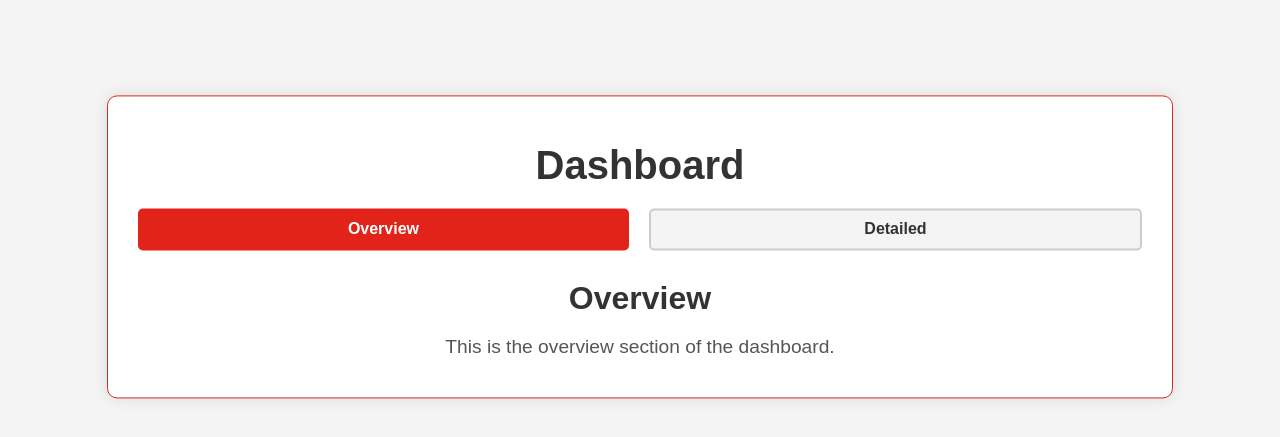
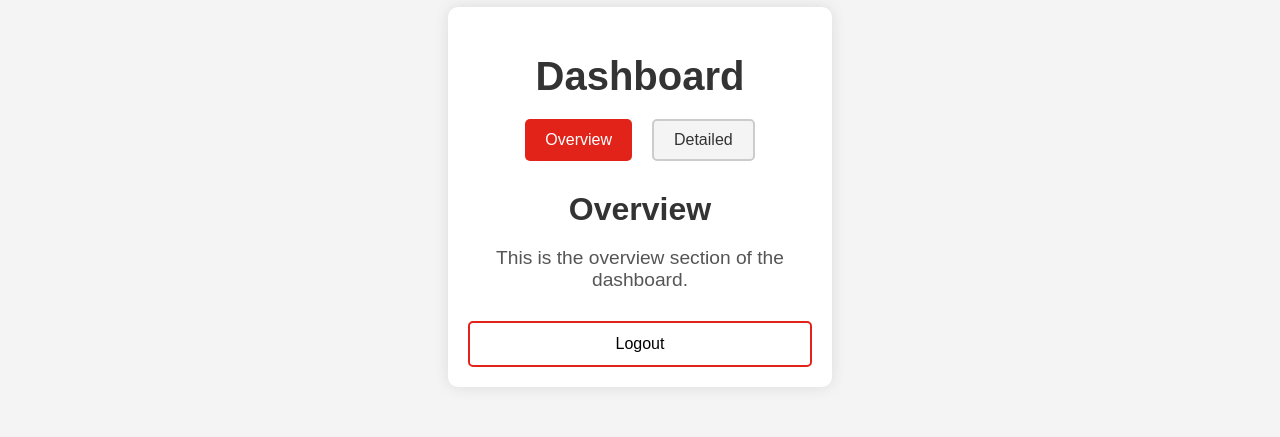
Before and after one commit to ForecastTX/app, a React (Create React App) app in the folder webapp/React/forcasttx/: page /dashboard in a window 1280 px wide. Shown: the part 203-640 px from the top of the page. Built offline with nearby package versions, Linux system fonts and the light colour scheme.

Commit message:
updated the Containers and ClassNames. merging to main

```diff
--- a/webapp/React/forcasttx/src/Componets/CreateAccount.jsx
+++ b/webapp/React/forcasttx/src/Componets/CreateAccount.jsx
@@ -1,5 +1,6 @@
-import React, { useState } from 'react'; // Correct import for useState
-import { useNavigate } from 'react-router-dom'; // Correct import for useNavigate
+import React, { useState } from 'react';
+import { useNavigate } from 'react-router-dom';
+import "../styles/auth.css";
 
 function CreateAccount() {
     const navigate = useNavigate();
@@ -15,18 +16,24 @@ function CreateAccount() {
     };
 
     return (
-        <div className="container">
-            <img src="https://upload.wikimedia.org/wikipedia/commons/thumb/9/9a/State_Farm_logo.svg/512px-State_Farm_logo.svg.png" alt="State Farm Logo" />
-            <div className="subtitle">ForecastTX</div>
-            <h2>Check Authorization</h2>
+        <div className="auth-container">
+            <img
+                src="https://upload.wikimedia.org/wikipedia/commons/thumb/9/9a/State_Farm_logo.svg/512px-State_Farm_logo.svg.png"
+                alt="State Farm Logo"
+                className="auth-logo"
+            />
+            <div className="auth-subtitle">ForecastTX</div>
+            <h2 className="auth-title">Check Authorization</h2>
             <input
                 type="email"
                 value={email}
                 onChange={(e) => setEmail(e.target.value)}
                 placeholder="Enter your email"
                 required
+                className="auth-input"
             />
-            <button onClick={checkEmail}>Continue</button>
+            <button onClick={checkEmail} className="auth-btn">Continue</button>
+            <button onClick={() => navigate("/login")} className="back-to-login-btn">Back to Login</button>
         </div>
     );
 }
--- a/webapp/React/forcasttx/src/Componets/Dashboard.jsx
+++ b/webapp/React/forcasttx/src/Componets/Dashboard.jsx
@@ -1,14 +1,17 @@
 import React, { useState } from 'react';
+import { useNavigate } from 'react-router-dom';
+import "../styles/Dashboard.css";
 
 const Dashboard = () => {
   const [activeTab, setActiveTab] = useState('overview'); // State to track active tab
+  const navigate = useNavigate();
 
   return (
-    <div className="container">
-      <h1>Dashboard</h1>
+    <div className="dashboard-container">
+      <h1 className="dashboard-title">Dashboard</h1>
 
       {/* Tabs */}
-      <div className="tabs">
+      <div className="dashboard-tabs">
         <button
           className={activeTab === 'overview' ? 'active' : ''}
           onClick={() => setActiveTab('overview')}
@@ -24,7 +27,7 @@ const Dashboard = () => {
       </div>
 
       {/* Tab content */}
-      <div className="tab-content">
+      <div className="dashboard-tab-content">
         <div className={`overview-content ${activeTab === 'overview' ? 'active' : ''}`}>
           <h2>Overview</h2>
           <p>This is the overview section of the dashboard.</p>
@@ -34,6 +37,9 @@ const Dashboard = () => {
           <p>This is the detailed section of the dashboard.</p>
         </div>
       </div>
+
+      {/* Logout button */}
+      <button className='Logout-btn' onClick={() => navigate("/")}>Logout</button>
     </div>
   );
 };
--- a/webapp/React/forcasttx/src/Componets/Landing.jsx
+++ b/webapp/React/forcasttx/src/Componets/Landing.jsx
@@ -1,17 +1,26 @@
 import { useNavigate } from 'react-router-dom';
-import {useEffect } from "react";
+import { useEffect } from "react";
+import "../styles/landing.css";
+
 function Landing() {
     const navigate = useNavigate();
+
     useEffect(() => {
         setTimeout(() => navigate("/login"), 3000);
     }, [navigate]);
+
     return (
-        <div className="container">
-            <img src="https://upload.wikimedia.org/wikipedia/commons/thumb/9/9a/State_Farm_logo.svg/512px-State_Farm_logo.svg.png" alt="State Farm Logo" />
-            <div className="welcome-text" id="welcomeText" style={{ opacity: 1 }}>
+        <div className="landing-container">
+            <img
+                src="https://upload.wikimedia.org/wikipedia/commons/thumb/9/9a/State_Farm_logo.svg/512px-State_Farm_logo.svg.png"
+                alt="State Farm Logo"
+                className="landing-logo"
+            />
+            <div className="landing-welcome-text">
                 Like a Good Neighbor, State Farm is There.
             </div>
         </div>
     );
 }
+
 export default Landing;
--- a/webapp/React/forcasttx/src/styles/Dashboard.css
+++ b/webapp/React/forcasttx/src/styles/Dashboard.css
@@ -1,13 +1,13 @@
-/* Dashboard Styling */
+
 body {
     font-family: Arial, sans-serif;
-    background-color: #f4f4f4; /* Slightly different background for the dashboard */
+    background-color: #f4f4f4;
     color: black;
     margin: 0;
     padding: 0;
 }
 
-.container {
+.dashboard-container {
     width: 80%;
     max-width: 1200px;
     margin: 50px auto;
@@ -15,32 +15,33 @@ body {
     border-radius: 10px;
     background-color: white;
     box-shadow: 0 0 15px rgba(0, 0, 0, 0.1);
+    opacity: 0;
+    animation: fadeIn 2s forwards;
 }
 
-h1 {
+@keyframes fadeIn {
+    0% {
+        opacity: 0;
+    }
+    100% {
+        opacity: 1;
+    }
+}
+
+.dashboard-title {
     text-align: center;
     font-size: 2.5rem;
     color: #333;
     margin-bottom: 20px;
 }
 
-.subtitle {
-    font-size: 1.5rem;
-    font-weight: bold;
-    margin-bottom: 15px;
-    color: #e2231a;
-    font-family: 'Arial Black', sans-serif;
-    text-align: center;
-}
-
-/* Tabs */
-.tabs {
+.dashboard-tabs {
     display: flex;
     justify-content: center;
     margin-bottom: 30px;
 }
 
-.tabs button {
+.dashboard-tabs button {
     padding: 10px 20px;
     margin: 0 10px;
     font-size: 16px;
@@ -52,21 +53,19 @@ h1 {
     color: #333;
 }
 
-.tabs button.active {
+.dashboard-tabs button.active {
     background-color: #e2231a;
     color: white;
     border: none;
-
 }
 
-.tabs button:hover {
+.dashboard-tabs button:hover {
     background-color: #9f3d3d;
     transform: scale(1.05);
-
 }
 
 /* Tab Content */
-.tab-content {
+.dashboard-tab-content {
     text-align: center;
 }
 
@@ -88,5 +87,20 @@ p {
     font-size: 1.2rem;
     color: #555;
 }
+.Logout-btn{
+    width: 100%;
+    padding: 12px;
+    margin-top: 10px;
+    background-color: #fff;
+    color: d32d27;
+    border: 2px solid #e2231a;
+    border-radius: 5px;
+    font-size: 16px;
+    cursor: pointer;
+    transition: background 0.3s, transform 0.2s;
+}
 
-/* Optional: Add any additional styling for the content if needed */
+.Logout-btn:hover{
+    background-color: #f8d7da;
+    transform: scale(1.05);
+}
--- a/webapp/React/forcasttx/src/styles/auth.css
+++ b/webapp/React/forcasttx/src/styles/auth.css
@@ -1,36 +1,104 @@
+
 body {
     font-family: Arial, sans-serif;
-    background-color: #ffffff;
+    background-color: white;
+    color: black;
     text-align: center;
+    margin: 0;
+    padding: 0;
+    display: flex;
+    justify-content: center;
+    align-items: center;
+    height: 100vh;
 }
-.container {
+
+
+.auth-container {
     width: 300px;
+    padding: 20px;
     margin: 100px auto;
-    padding: 20px;
-    border: 1px solid #d32d27;
     border-radius: 10px;
-    box-shadow: 0 0 10px rgba(0, 0, 0, 0.1);
+    box-shadow: 0 0 15px rgba(0, 0, 0, 0.2);
+    background-color: white;
+    opacity: 0;
+    animation: fadeIn 2s forwards;
 }
-img {
+
+
+@keyframes fadeIn {
+    0% {
+        opacity: 0;
+    }
+    100% {
+        opacity: 1;
+    }
+}
+
+
+.auth-logo {
     width: 100px;
     margin-bottom: 10px;
 }
-h2 {
-    color: #d32d27;
+
+
+.auth-subtitle {
+    font-size: 1.1rem;
+    font-weight: bold;
+    margin-bottom: 15px;
+    color: #e2231a;
+    font-family: 'Arial Black', sans-serif;
 }
-input, button {
-    width: 100%;
+
+
+.auth-title {
+    font-size: 1.8rem;
+    margin-bottom: 20px;
+    color: #333;
+}
+
+
+.auth-input {
+    width: 80%;
     padding: 10px;
-    margin: 5px 0;
+    margin: 10px 0;
     border: 1px solid #d32d27;
     border-radius: 5px;
+    box-sizing: border-box;
 }
-button {
+
+
+.auth-btn {
+    width: 100%;
+    padding: 12px;
     background-color: #d32d27;
     color: white;
-    font-weight: bold;
+    border: none;
+    border-radius: 5px;
+    font-size: 16px;
     cursor: pointer;
+    transition: background 0.3s, transform 0.2s;
 }
-button:hover {
+
+.auth-btn:hover {
     background-color: #a1201c;
+    transform: scale(1.05);
 }
+
+
+.back-to-login-btn {
+    width: 100%;
+    padding: 12px;
+    margin-top: 10px;
+    background-color: #fff;
+    color: d32d27;
+    border: 2px solid #e2231a;
+    border-radius: 5px;
+    font-size: 16px;
+    cursor: pointer;
+    transition: background 0.3s, transform 0.2s;
+}
+
+.back-to-login-btn:hover {
+    background-color: #f8d7da;
+    transform: scale(1.05);
+}
--- a/webapp/React/forcasttx/src/styles/landing.css
+++ b/webapp/React/forcasttx/src/styles/landing.css
@@ -1,27 +1,62 @@
-
 body {
     font-family: Arial, sans-serif;
-            background-color: #e2231a;
+    background-color: #e2231a ;
     color: white;
     text-align: center;
     margin: 0;
     padding: 0;
+    overflow: hidden;
 }
-        .container {
+
+
+.landing-container {
     position: absolute;
-            top: 50%;
+    top: 40%;
     left: 50%;
     transform: translate(-50%, -50%);
+    opacity: 0;
+    animation: slideDown 1.5s ease-out forwards;
 }
-        img {
+
+
+.landing-welcome-text {
+    font-size: 2rem;
+    font-weight: bold;
+    opacity: 0;
+    animation: fadeIn 2s ease-in-out 0.5s forwards;
+}
+
+
+.landing-logo {
     width: 200px;
     background-color: white;
     padding: 10px;
     border-radius: 10px;
+    transition: transform 0.3s ease-in-out;
 }
-        .welcome-text {
-            font-size: 2rem;
-            font-weight: bold;
+
+.landing-logo:hover {
+    transform: scale(1.1);
+}
+
+/* Slide down animation */
+@keyframes slideDown {
+    from {
+        top: 30%;
         opacity: 0;
-            transition: opacity 2s ease-in-out;
     }
+    to {
+        top: 50%;
+        opacity: 1;
+    }
+}
+
+/* Fade-in animation */
+@keyframes fadeIn {
+    from {
+        opacity: 0;
+    }
+    to {
+        opacity: 1;
+    }
+}
--- a/webapp/React/forcasttx/src/styles/login.css
+++ b/webapp/React/forcasttx/src/styles/login.css
@@ -1,3 +1,4 @@
+
 body {
     font-family: Arial, sans-serif;
     background-color: white;
@@ -5,36 +6,65 @@ body {
     text-align: center;
     margin: 0;
     padding: 0;
+    display: flex;
+    justify-content: center;
+    align-items: center;
+    height: 100vh;
 }
-.container {
-    position: absolute;
-    top: 50%;
-    left: 50%;
-    transform: translate(-50%, -50%);
+
+
+.login-container {
     width: 300px;
     padding: 20px;
     border-radius: 10px;
-    box-shadow: 0 0 10px rgba(0, 0, 0, 0.1);
+    box-shadow: 0 0 15px rgba(0, 0, 0, 0.2);
+    background-color: white;
+    display: flex;
+    flex-direction: column;
+    align-items: center;
+    opacity: 0;
+    animation: fadeIn 2s forwards; /* Animation for fade-in */
 }
+
+/* Fade In Animation */
+@keyframes fadeIn {
+    0% {
+        opacity: 0;
+    }
+    100% {
+        opacity: 1;
+    }
+}
+
 img {
-    width: 150px;
-    margin-bottom: 10px;
+    width: 120px;
+    margin-bottom: 8px;
 }
-.subtitle {
-    font-size: 1.2rem;
+
+.login-subtitle {
+    font-size: 1.1rem;
     font-weight: bold;
-    margin-bottom: 20px;
+    margin-bottom: 15px;
     color: #e2231a;
     font-family: 'Arial Black', sans-serif;
 }
-input {
-    width: 100%;
+
+.login-title {
+    font-size: 1.8rem;
+    margin-bottom: 20px;
+    color: #333;
+}
+
+.login-input {
+    width: 80%;
     padding: 10px;
     margin: 10px 0;
     border: 1px solid #ccc;
     border-radius: 5px;
+    box-sizing: border-box;
 }
-button {
+
+.login-btn {
     width: 100%;
     padding: 12px;
     background-color: #e2231a;
@@ -45,20 +75,25 @@ button {
     cursor: pointer;
     transition: background 0.3s, transform 0.2s;
 }
-button:hover {
+
+.login-btn:hover {
     background-color: #c91d16;
     transform: scale(1.05);
 }
 
-/* Create Account Button - Smaller & Outlined */
 #createAccountBtn {
-    background-color: white;
-    color: #e2231a;
+    width: 100%;
+    padding: 12px;
+    margin-top: 10px;
+    background-color: #fff;
+    color: d32d27;
     border: 2px solid #e2231a;
-    font-size: 14px;
-    padding: 10px;
-    margin-top: 10px; /* Add spacing between buttons */
+    border-radius: 5px;
+    font-size: 16px;
+    cursor: pointer;
+    transition: background 0.3s, transform 0.2s;
 }
+
 #createAccountBtn:hover {
     background-color: #f8d7da;
     transform: scale(1.05);
```
Also changed, not shown: webapp/React/forcasttx/src/App.css (deleted, +0 -38 lines), webapp/React/forcasttx/src/App.js (+1 -6 lines), webapp/React/forcasttx/src/Componets/Login.jsx (+11 -7 lines). Lines whose indentation alone changed are shown as unchanged.
